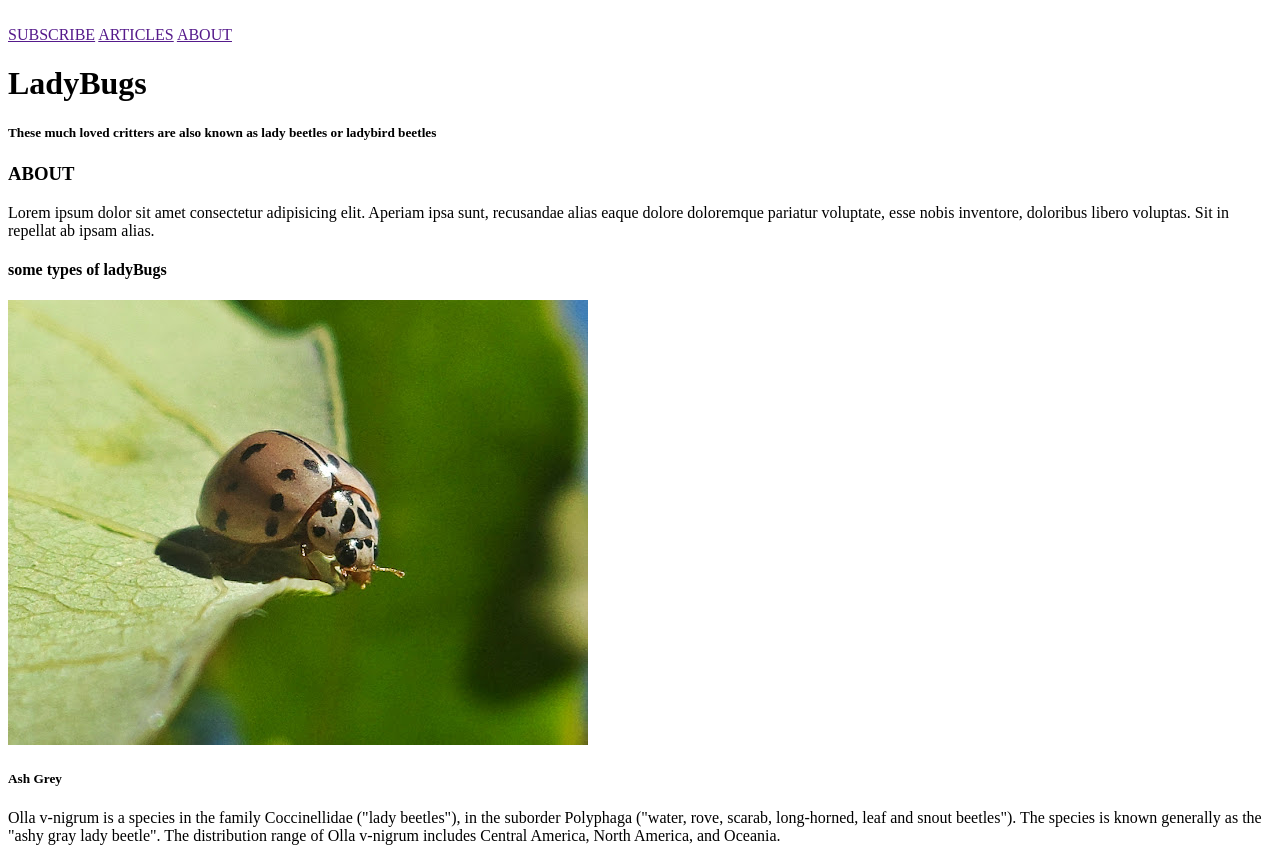
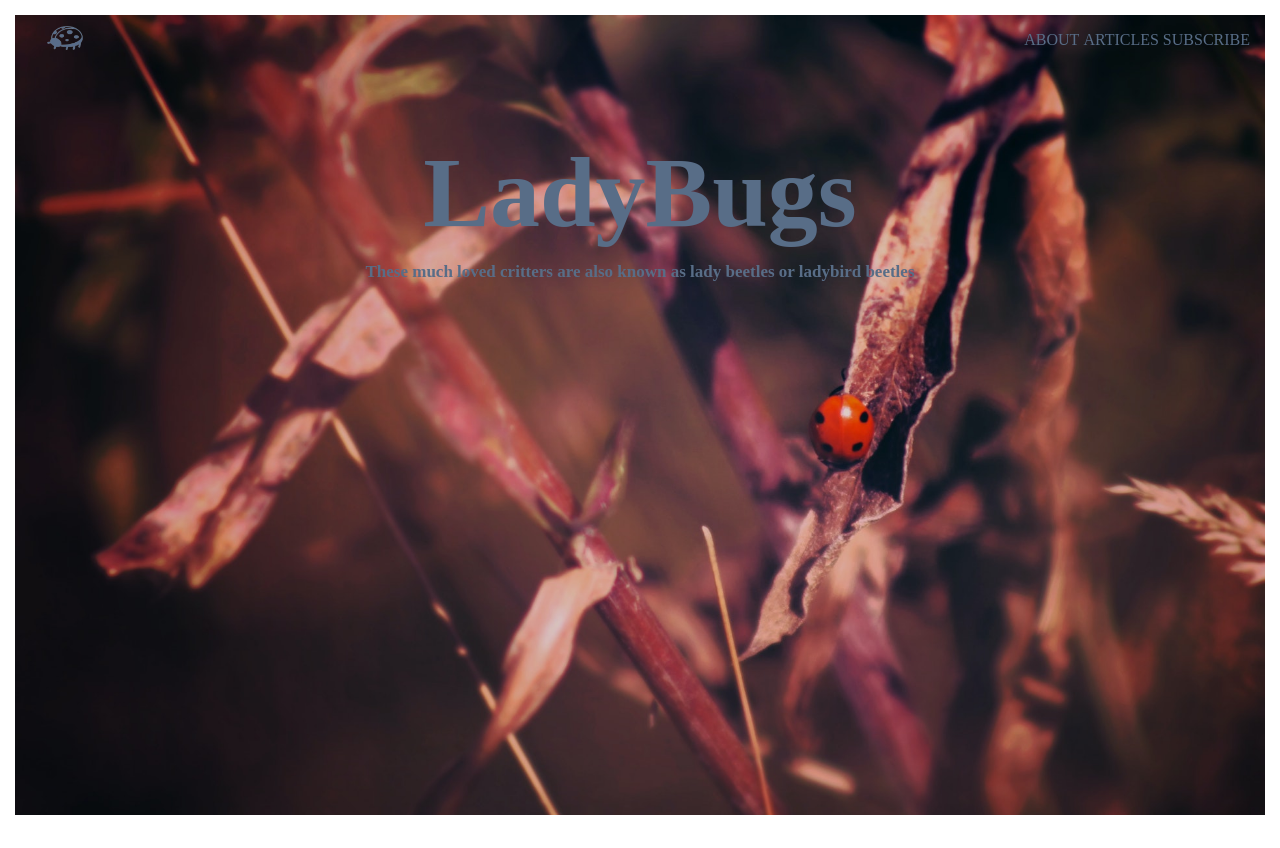
Before and after one commit to jouryABDULLAH/LadyBug-LandingPage, a plain HTML site: page index.html in a window 1280 px wide. Shown: the top 848 px of the page. Drawn offline with Linux system fonts and the light colour scheme.

Commit message:
style&about section

```diff
--- a/index.html
+++ b/index.html
@@ -5,35 +5,44 @@
     <meta http-equiv="X-UA-Compatible" content="IE=edge">
     <meta name="viewport" content="width=device-width, initial-scale=1.0">
     <link rel="stylesheet" href="style.css">
-    <title>Document</title>
+    <title>LADYbUGS</title>
 </head>
 <body>
 
     <header>
         <nav>
-            <div>
-                <img class="logo" src="" alt="">
+            <div class="logo">
+                <a href="\">
+                    <img class="logo_img" src="/images/logo_recolored.png" alt="">
+                </a>
             </div>
-            <div>
+            <div class="menue">
+                <a href="">ABOUT</a>
+                <a href="">ARTICLES</a>
                 <a href="">SUBSCRIBE</a>
-                <a href="">ARTICLES</a>
-                <a href="">ABOUT</a>
             </div>
         </nav>
 
-        <h1>LadyBugs</h1>
-        <h5>These much loved critters are also known as lady beetles or ladybird beetles</h5>
+        <div class="title">
+            <h1 class="LB">LadyBugs</h1>
+            <h5 class="describtion">These much loved critters are also known as lady beetles or ladybird beetles</h5>
+        </div>
 
     </header>
 
     <main>
 
-        <div class="about">
+        <div class="body">
+            <!-- <div class="body_img"> -->
+                <img src="/images/piny.jpeg" alt="">
+            <!-- </div> -->
+            <div class="main_text">
                 <h3>ABOUT</h3>
                 <p>Lorem ipsum dolor sit amet consectetur adipisicing elit.
                 Aperiam ipsa sunt, recusandae alias eaque dolore doloremque
                 pariatur voluptate, esse nobis inventore, doloribus libero
                 voluptas. Sit in repellat ab ipsam alias.</p>
+              </div>
         </div>
 
     </main>
@@ -64,5 +73,9 @@
 
    </section>
 
+   <footer>
+
+   </footer>
+
 </body>
 </html>
--- a/style.css
+++ b/style.css
@@ -0,0 +1,89 @@
+*{
+    margin: 0;
+}
+
+.logo_img{
+    width: 70px;
+
+}
+
+main p {
+    width: 500px;
+    text-align: left;
+    margin-left: 56em;
+}
+
+
+main h3{
+    margin-left: 46em;
+    margin-bottom: 2em;
+    text-align: center;
+}
+
+.body_img, .main_text{
+
+    display: inline-block;
+}
+
+.body{
+    /* background-image: url(/images/blue.jpeg);
+    background-position: left;
+    background-repeat: no-repeat;
+    background-size: contain; */
+    height: 150vh;
+    display: flex;
+    justify-content: center;
+    align-items: center;
+    flex-flow: column;
+}
+
+header{
+    height: 100vh;
+    background-image: url(/images/bigImage.jpg);
+    background-repeat: no-repeat;
+    background-size: cover;
+    background-attachment: fixed;
+    margin:15px;
+}
+
+.title{
+   text-align: center;
+   margin-top: 20px;
+   padding-top: 50px;
+}
+
+.LB{
+    font-size: 100px;
+}
+
+.describtion{
+
+    font-size: 17px;
+    margin-top: 12px;
+
+}
+
+.LB , .describtion{
+    color: rgb(88 109 135);
+}
+nav{
+    display: flex;
+    justify-content: center;
+    align-items: center;
+    height: 50px;
+}
+
+nav a{
+    text-decoration: none;
+    vertical-align:top;
+    color: rgb(88 109 135);
+}
+
+.logo{
+    flex-grow: 2;
+}
+
+.menue,.logo{
+
+    padding: 15px;
+}
```
Lines whose indentation alone changed are shown as unchanged.
